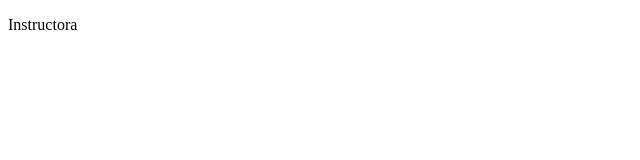
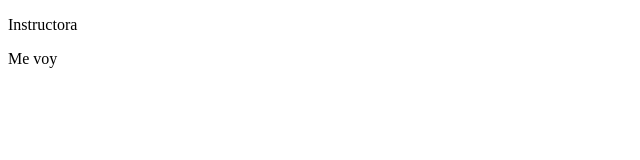
Before and after one commit to JRMYLLA/sistema-de-registro, a plain HTML site: page index.html in a window 1280 px wide. Shown: the full height of the page, 0-640 px from the left. Drawn offline with Linux system fonts and the light colour scheme.

Commit message:
Nuevo parrafo

```diff
--- a/index.html
+++ b/index.html
@@ -8,6 +8,7 @@
 <body>
     <script src="app.js " ></script>
         <p>Instructora</p>
+        <p>Me voy</p>
 
 </body>
 </html>
```
